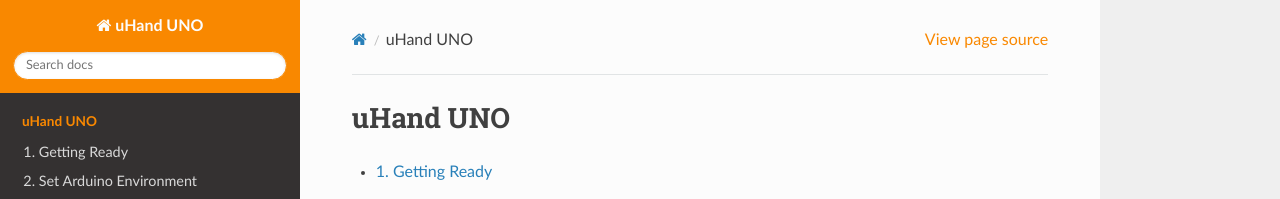
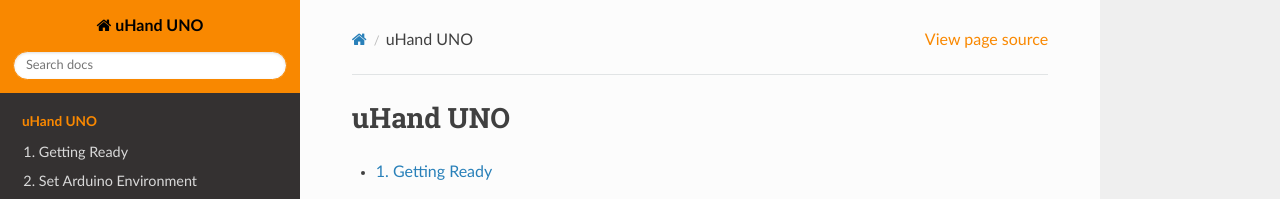
Before and after one commit to Hiwonder-docs/uHand-UNO, a Sphinx documentation site: the page built from source/index.rst, in a window 1280 px wide. Shown: the top 199 px of the page. Built offline with Sphinx 7.4.7 and the Read the Docs theme 3.1.0, drawn with Linux system fonts in a browser that asks for light colours.

Commit message:
uHand UNO 2

```diff
--- a/source/_static/style.css
+++ b/source/_static/style.css
@@ -24,7 +24,9 @@ section .rst-content .note .admonition-title{
     color: #f98800;
     background: #343131;
 }
-
+.wy-grid-for-nav .wy-side-nav-search>a{
+    color: #000;
+}
 .step{
     background: #e3e3e3;
     font-weight: 600;
```
